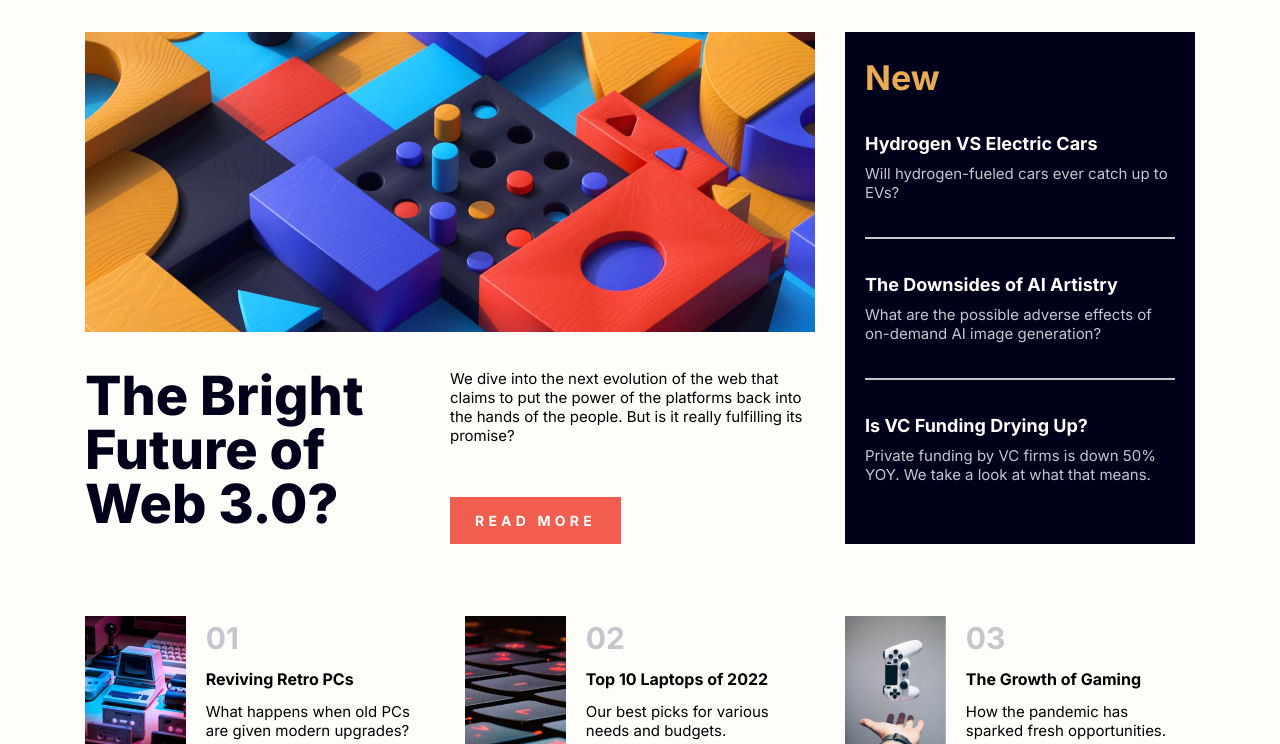
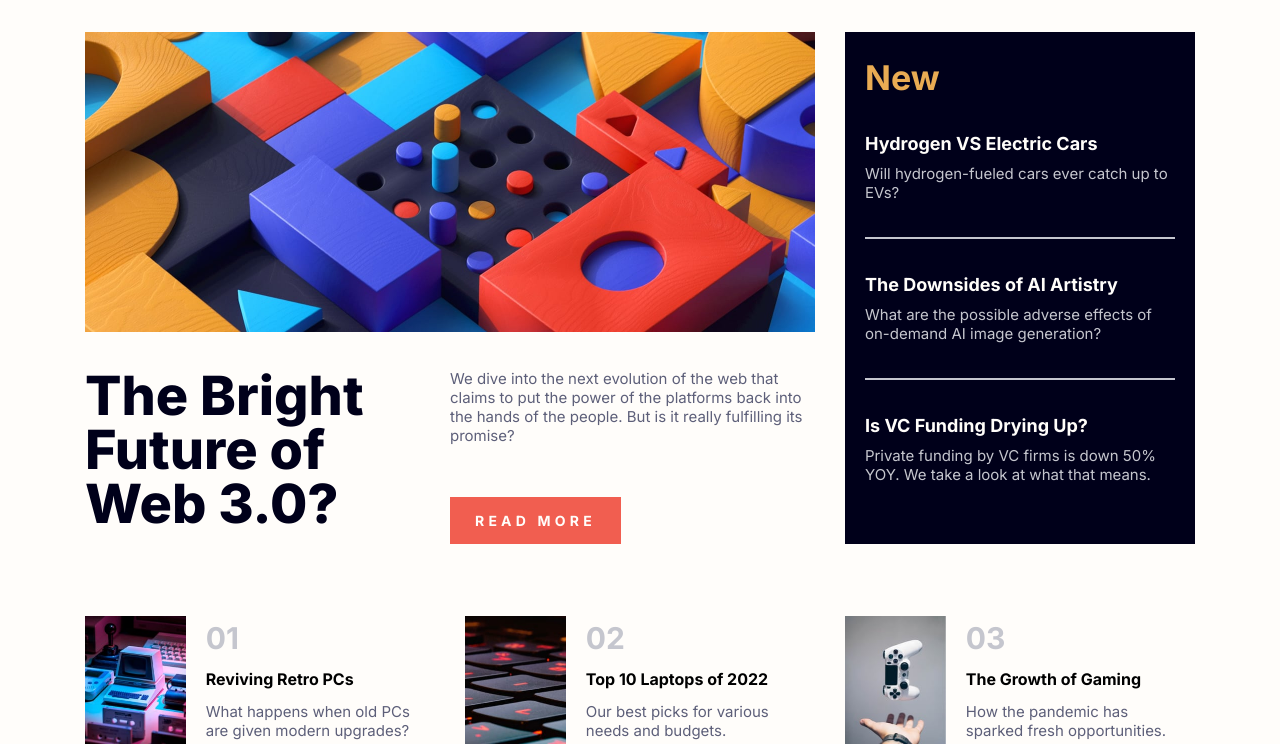
Before and after one commit to michael-truscott/frontendmentor-newspage, a plain HTML site: page index.html in a window 1280 px wide. Shown: the part 112-856 px from the top of the page. Drawn offline with Linux system fonts and the light colour scheme.

Commit message:
Change paragraph color

```diff
--- a/style.css
+++ b/style.css
@@ -60,6 +60,7 @@ h4 a:hover {
 
 p {
     font-size: 15px;
+    color: hsl(236, 13%, 42%);
 }
 
 .top-navbar {
```
